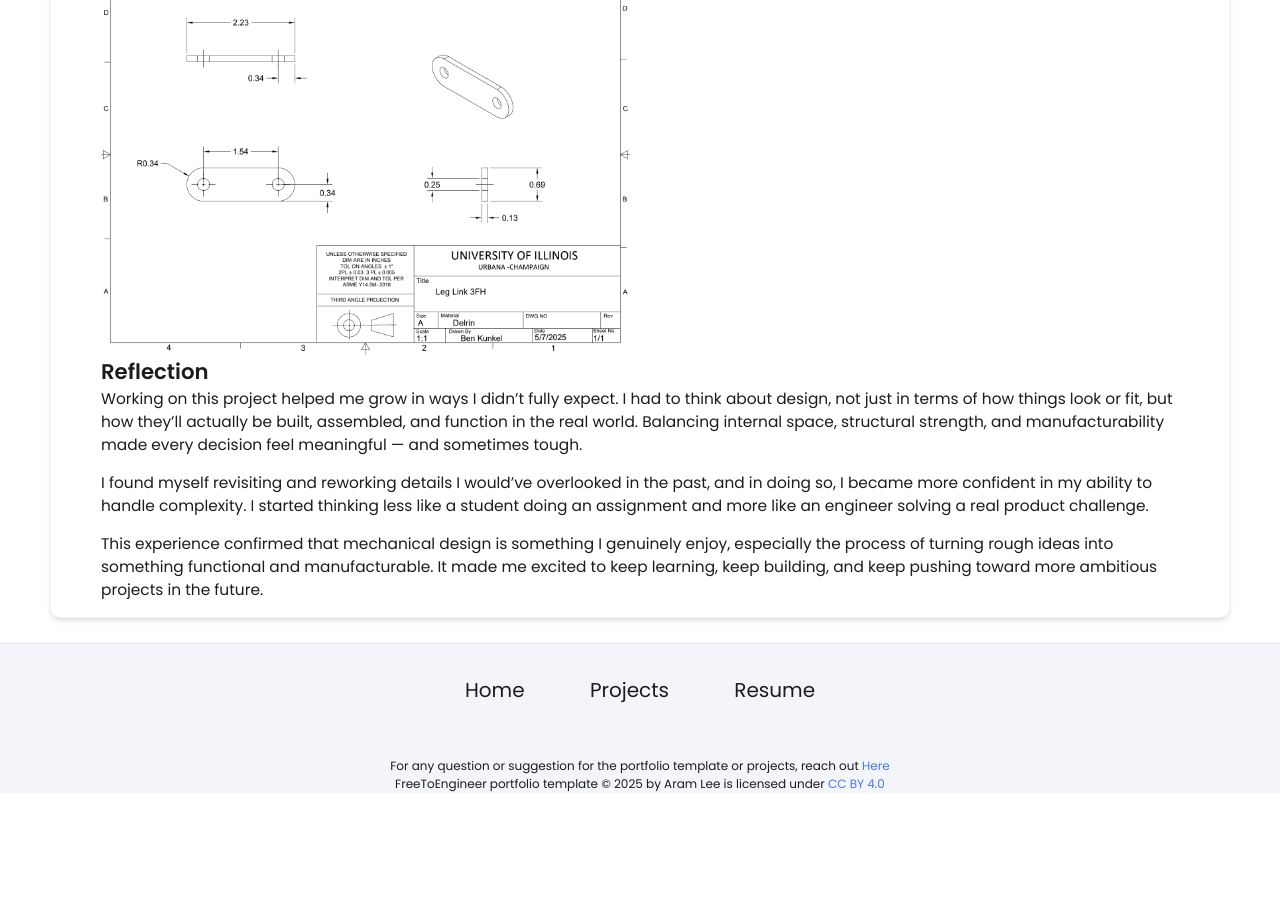
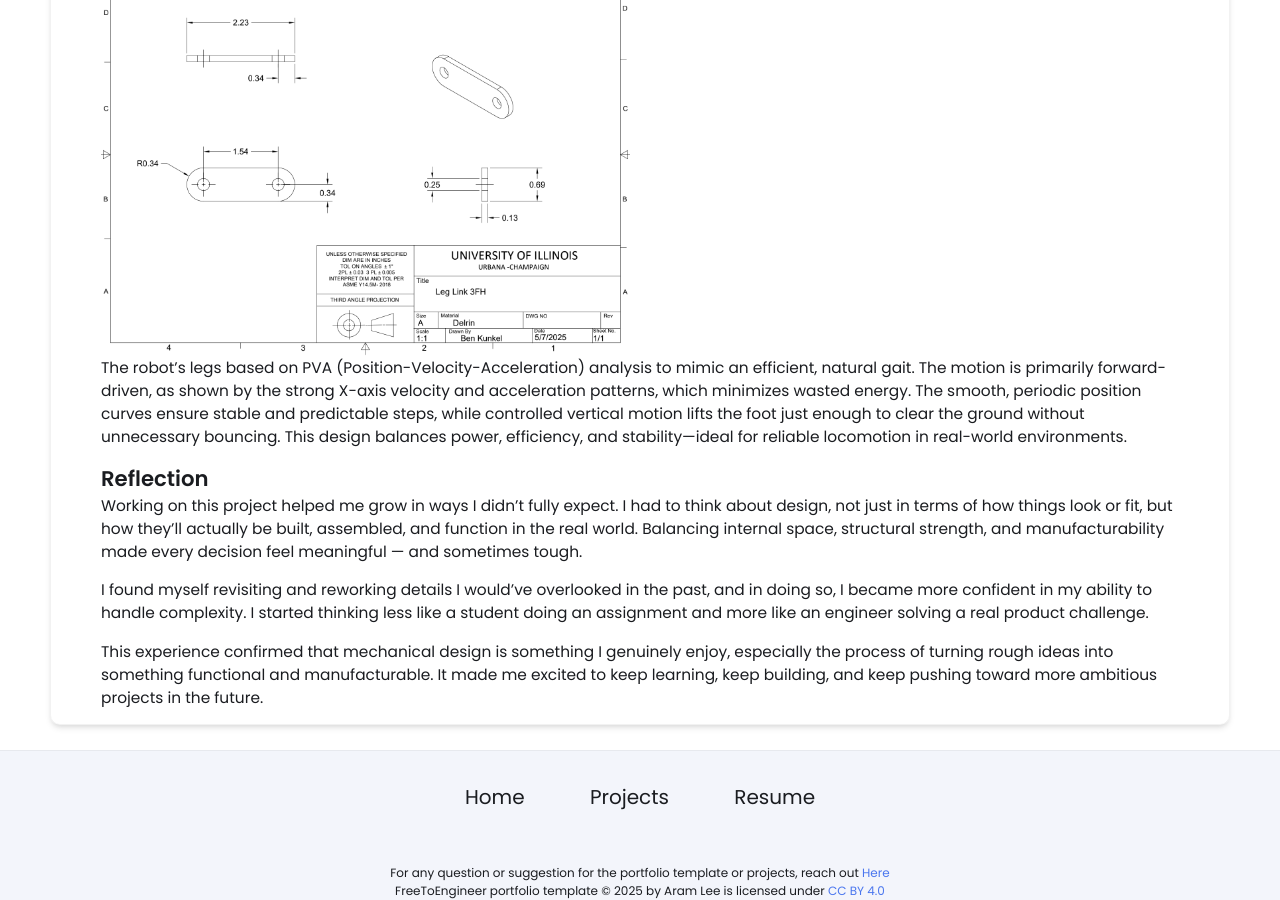
Before and after one commit to timchen863/timchen863.github.io, a Jekyll site: the page built from _projects/Hextech/index.md, in a window 1280 px wide and 900 px high, scrolled down 2555 px. Built offline with Jekyll 4.4.1, drawn with Linux system fonts in a browser that asks for light colours; before the commit the page ends 3348 px from its top, so only the background shows below that.

Commit message:
Update index.md

```diff
--- a/_projects/Hextech/index.md
+++ b/_projects/Hextech/index.md
@@ -26,7 +26,7 @@ main-image: /hextechdemo.jpg
 ---
 ## PVA Simulation
 {% include image-gallery.html images="PVA.png, Legdrw.png" height="400" %}
-
+The robot’s legs based on PVA (Position-Velocity-Acceleration) analysis to mimic an efficient, natural gait. The motion is primarily forward-driven, as shown by the strong X-axis velocity and acceleration patterns, which minimizes wasted energy. The smooth, periodic position curves ensure stable and predictable steps, while controlled vertical motion lifts the foot just enough to clear the ground without unnecessary bouncing. This design balances power, efficiency, and stability—ideal for reliable locomotion in real-world environments.
 ## Reflection
 Working on this project helped me grow in ways I didn’t fully expect. I had to think about design, not just in terms of how things look or fit, but how they’ll actually be built, assembled, and function in the real world. Balancing internal space, structural strength, and manufacturability made every decision feel meaningful — and sometimes tough.
 
```
